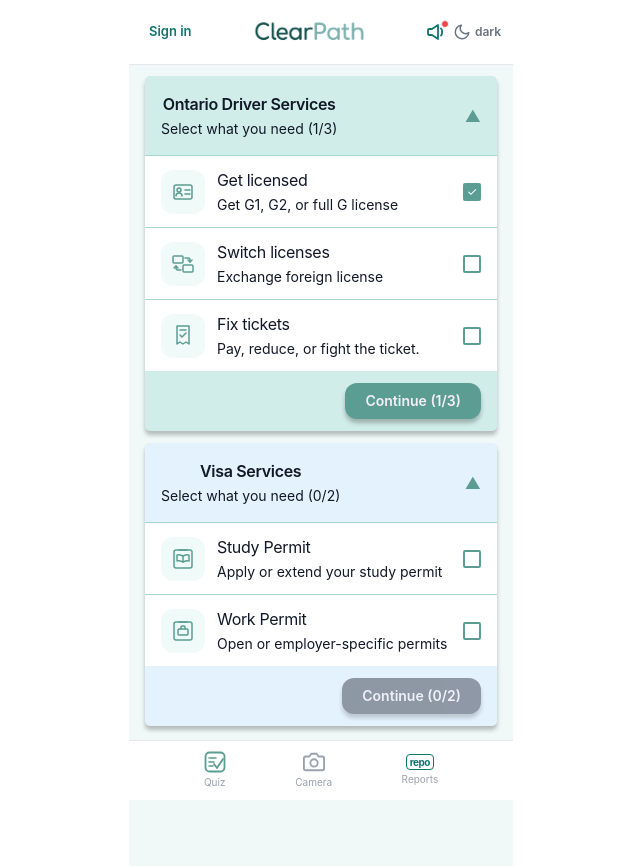
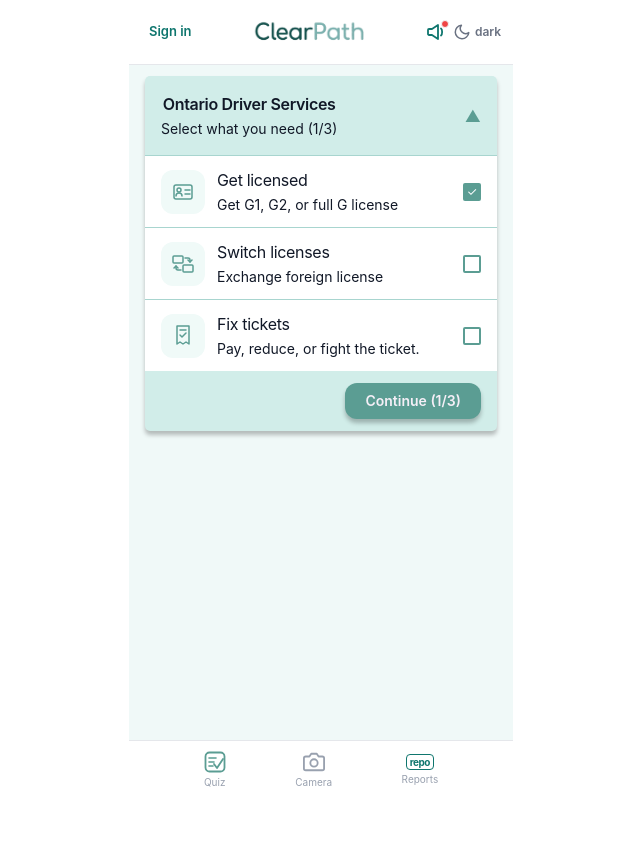
Before and after one commit to Viessley/ClearPath, a React (Vite) app in the folder clearpath-frontend/: page / in a window 1280 px wide. Shown: the whole page, without its empty margins (319-959 px from the left). After the commit the page ends 800 px from the top, so only its background shows below. Built offline with nearby package versions, Linux system fonts and the light colour scheme.

Commit message:
fix: remove all visa services

```diff
--- a/clearpath-frontend/src/Pages/HomePage.jsx
+++ b/clearpath-frontend/src/Pages/HomePage.jsx
@@ -17,14 +17,7 @@ const SERVICES = [
       { id: "fix-tickets", icon: <FixTicketsIcon />, title: "Fix tickets", subtitle: "Pay, reduce, or fight the ticket." },
     ],
   },
-  {
-    category: "Visa Services",
-    bgColor: "var(--bg-accent-blue)",
-    items: [
-      { id: "study-permit", icon: <StudyPermitIcon />, title: "Study Permit", subtitle: "Apply or extend your study permit" },
-      { id: "work-permit", icon: <WorkPermitIcon />, title: "Work Permit", subtitle: "Open or employer-specific permits" },
-    ],
-  },
+
 ]
 
 export default function HomePage() {
```
